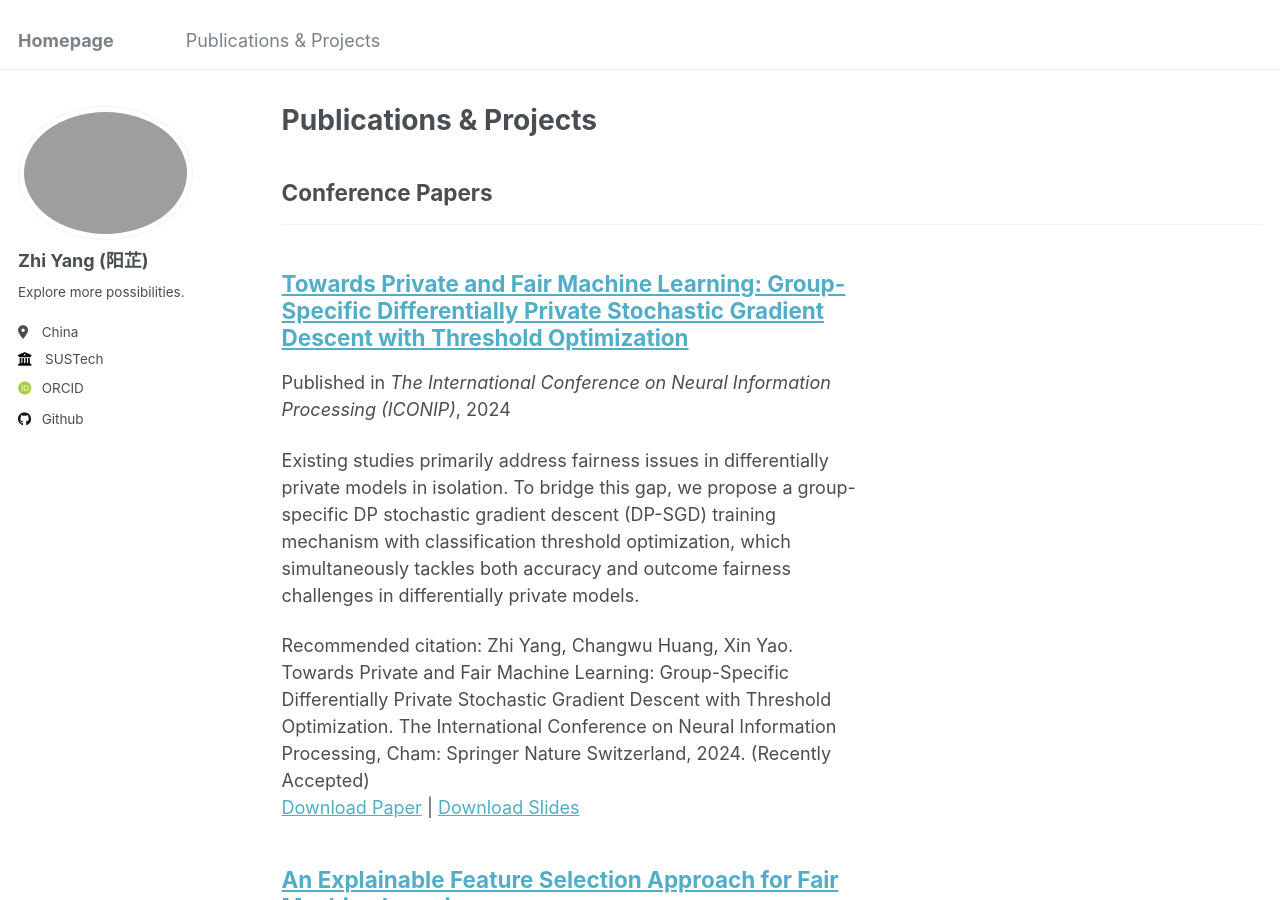
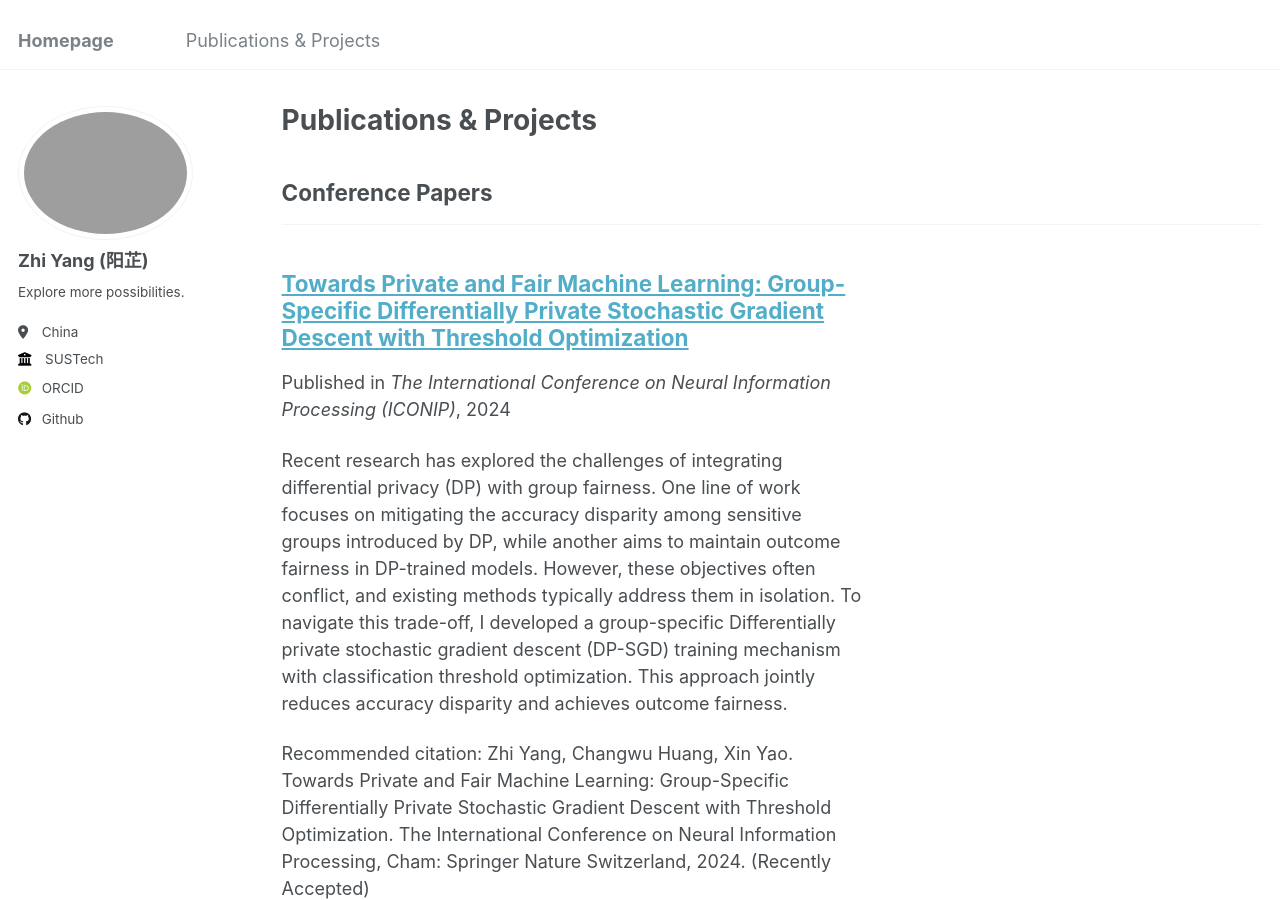
Before and after one commit to ruayz/ruayz.github.io, a Jekyll site: the page built from _pages/publications.html, in a window 1280 px wide and 900 px high. Built offline with Jekyll 4.4.1, drawn with Linux system fonts in a browser that asks for light colours; some web fonts are replaced.

Commit message:
Update 2024-07-23-paper-title-number-4.md

```diff
--- a/_publications/2024-07-23-paper-title-number-4.md
+++ b/_publications/2024-07-23-paper-title-number-4.md
@@ -3,7 +3,7 @@ title: "Towards Private and Fair Machine Learning: Group-Specific Differentially
 collection: publications
 category: conferences
 permalink: /publication/2024-7-23-paper-title-number-4
-excerpt: 'Existing studies primarily address fairness issues in differentially private models in isolation. To bridge this gap, we propose a group-specific DP stochastic gradient descent (DP-SGD) training mechanism with classification threshold optimization, which simultaneously tackles both accuracy and outcome fairness challenges in differentially private models.'
+excerpt: 'Recent research has explored the challenges of integrating differential privacy (DP) with group fairness. One line of work focuses on mitigating the accuracy disparity among sensitive groups introduced by DP, while another aims to maintain outcome fairness in DP-trained models. However, these objectives often conflict, and existing methods typically address them in isolation. To navigate this trade-off, I developed a group-specific Differentially private stochastic gradient descent (DP-SGD) training mechanism with classification threshold optimization. This approach jointly reduces accuracy disparity and achieves outcome fairness.'
 date: 2024-7-23
 venue: ' The International Conference on Neural Information Processing (ICONIP)'
 slidesurl: 'http://ruayz.github.io/files/slide_iconip.pdf'
```
